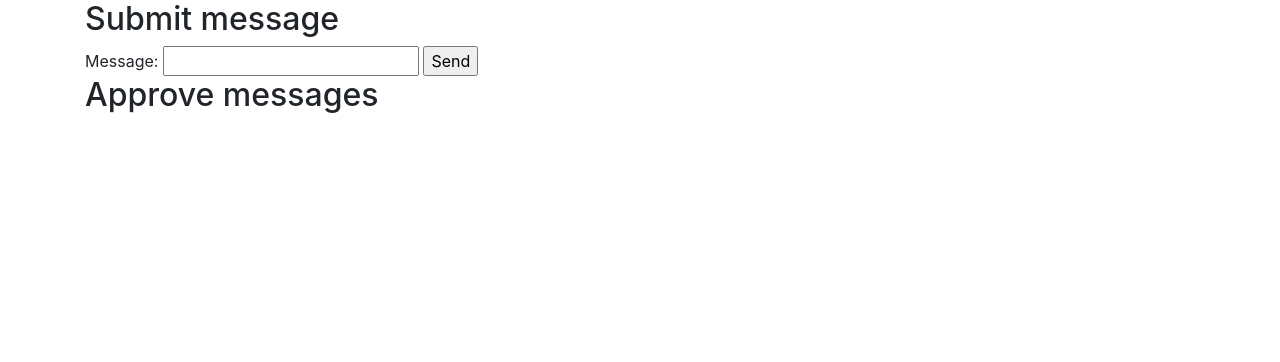
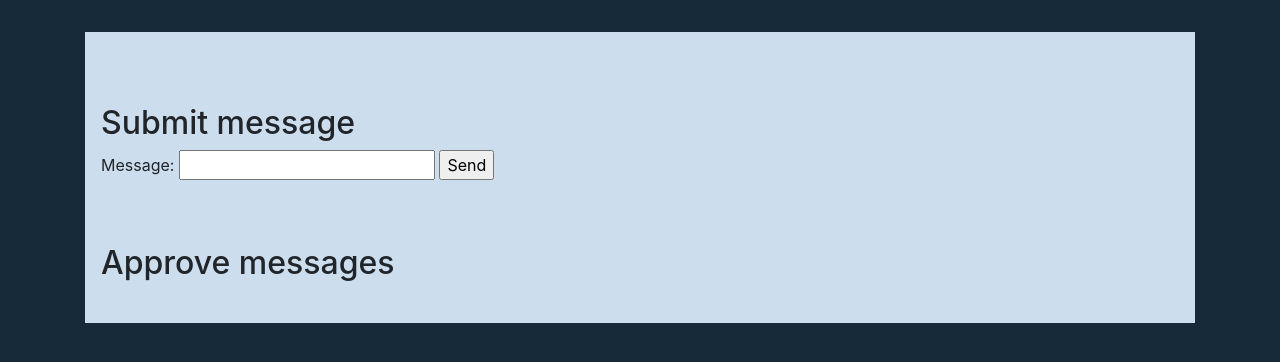
Before and after one commit to raymondberg/text_stream, a Flask app: page /admin in a window 1280 px wide. Shown: the top 362 px of the page. Run offline with Flask 2, Linux system fonts and the light colour scheme; some libraries are stand-ins or nearby versions.

Commit message:
Basic styling

```diff
--- /dev/null
+++ b/static/app.css
@@ -0,0 +1,39 @@
+
+body {
+  background-color: #172A3A;
+}
+
+.text-container {
+  background-color: #CDE;
+  padding: .5em 1em 2em 1em;
+  margin-top: 2em;
+}
+
+.text-container h2 {
+  margin-top: 2em;
+}
+
+.message {
+  border: 2px dotted #508991;
+  background-color: #74B3CE;
+  margin: 1em;
+  padding: 1em;
+}
+
+.id-field {
+  float: left;
+  width: 3em;
+  font-weight: bold;
+}
+
+.action-button {
+  margin: 0 .25em 0 .25em;
+}
+
+.approve-button {
+  background-color: green;
+}
+
+.reject-button {
+  background-color: red;
+}
--- a/templates/admin.html
+++ b/templates/admin.html
@@ -1,6 +1,7 @@
 {% extends "base.html" %}
 
 {% block content %}
+<div class="text-container">
   <h2>Submit message</h2>
   <div>
     Message: <input type="text" id="message_input" />
@@ -10,6 +11,7 @@
   <h2>Approve messages</h2>
 
   <div id="messages_awaiting_approval">
+  </div>
 </div>
 
 {% endblock %}
@@ -61,18 +63,18 @@
   function findOrDisplay(approvalRequest) {
     var id = "approval_request_" + approvalRequest.id;
     if (! $("#"+id).length) {
-      var element = $("<div>", {id: id})
-      $("<span>", {style: "float: left; width: 3em; font-weight: bold"}).text(approvalRequest.id).appendTo(element)
+      var element = $("<div>", {id: id, "class": "message-approval"})
+      $("<span>", {"class": "id-field"}).text(approvalRequest.id).appendTo(element)
       $(
         "<input>",
-        {type:"button", value: "👍", style: "background-color: green; margin: 0 .25em 0 .5em"}
+        {type:"button", value: "👍", "class": "action-button approve-button" },
       )
         .click(function() { approve(approvalRequest.id)})
         .text(approvalRequest.content)
         .appendTo(element)
       $(
         "<input>",
-        {type:"button", value: "👎", style: "background-color: red; margin: 0 .5em 0 .25em"}
+        {type:"button", value: "👎", "class": "action-button reject-button"}
        )
         .click(function() { reject(approvalRequest.id)})
         .text(approvalRequest.content)
--- a/templates/base.html
+++ b/templates/base.html
@@ -7,6 +7,7 @@
 
     <!-- Bootstrap CSS -->
     <link rel="stylesheet" href="https://stackpath.bootstrapcdn.com/bootstrap/4.3.1/css/bootstrap.min.css" integrity="sha384-ggOyR0iXCbMQv3Xipma34MD+dH/1fQ784/j6cY/iJTQUOhcWr7x9JvoRxT2MZw1T" crossorigin="anonymous">
+    <link rel="stylesheet" href="/static/app.css">
 
     <title>{% block title %}{% endblock %}</title>
   </head>
--- a/templates/index.html
+++ b/templates/index.html
@@ -40,7 +40,7 @@
       if (isDisplayed(messageId)) {
         console.log("tried to render, but caught duplicate" + messageId)
       } else {
-        $("<div>", {id: "message_" + messageId}).text(messageStack[messageId]).appendTo($("#messages"))
+        $("<div>", {id: "message_" + messageId, "class": "message"}).text(messageStack[messageId]).prependTo($("#messages"))
       }
       delete messageStack[messageId]
     }
```
Lines whose indentation alone changed are shown as unchanged.
